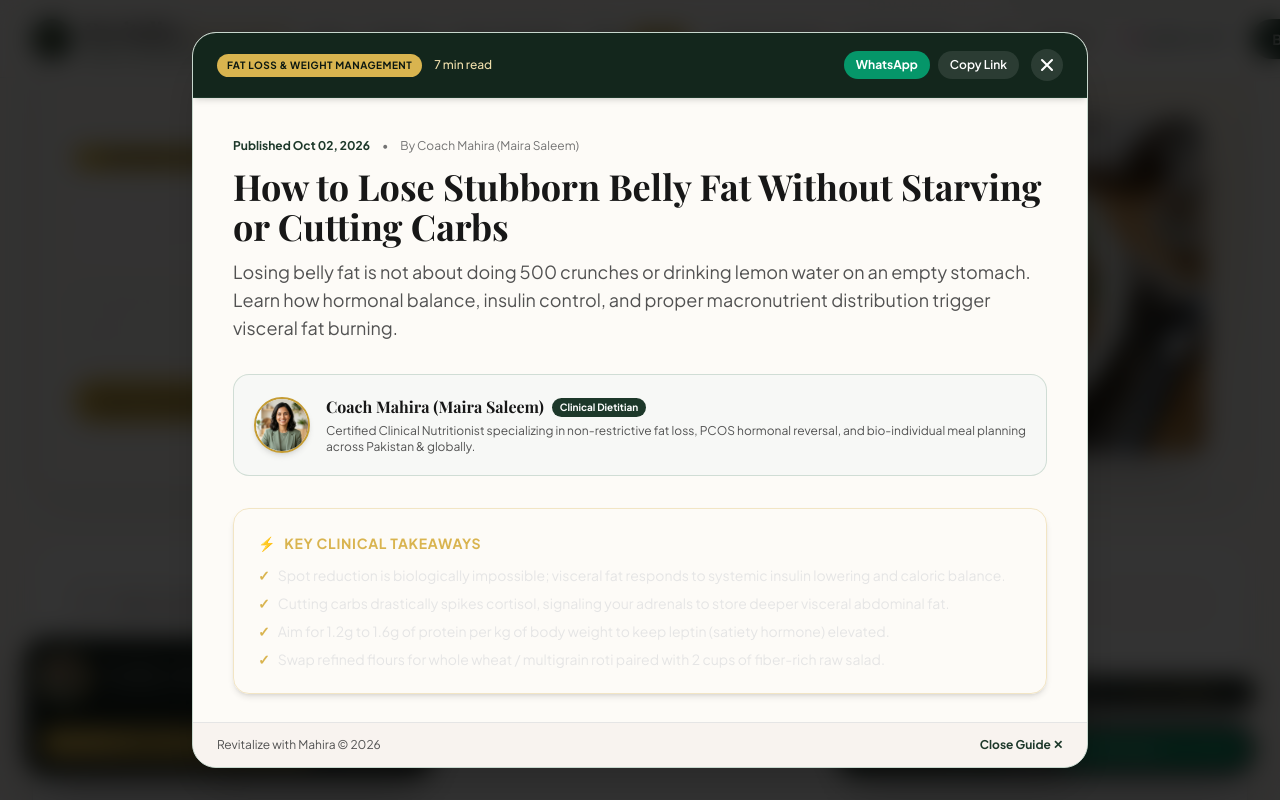
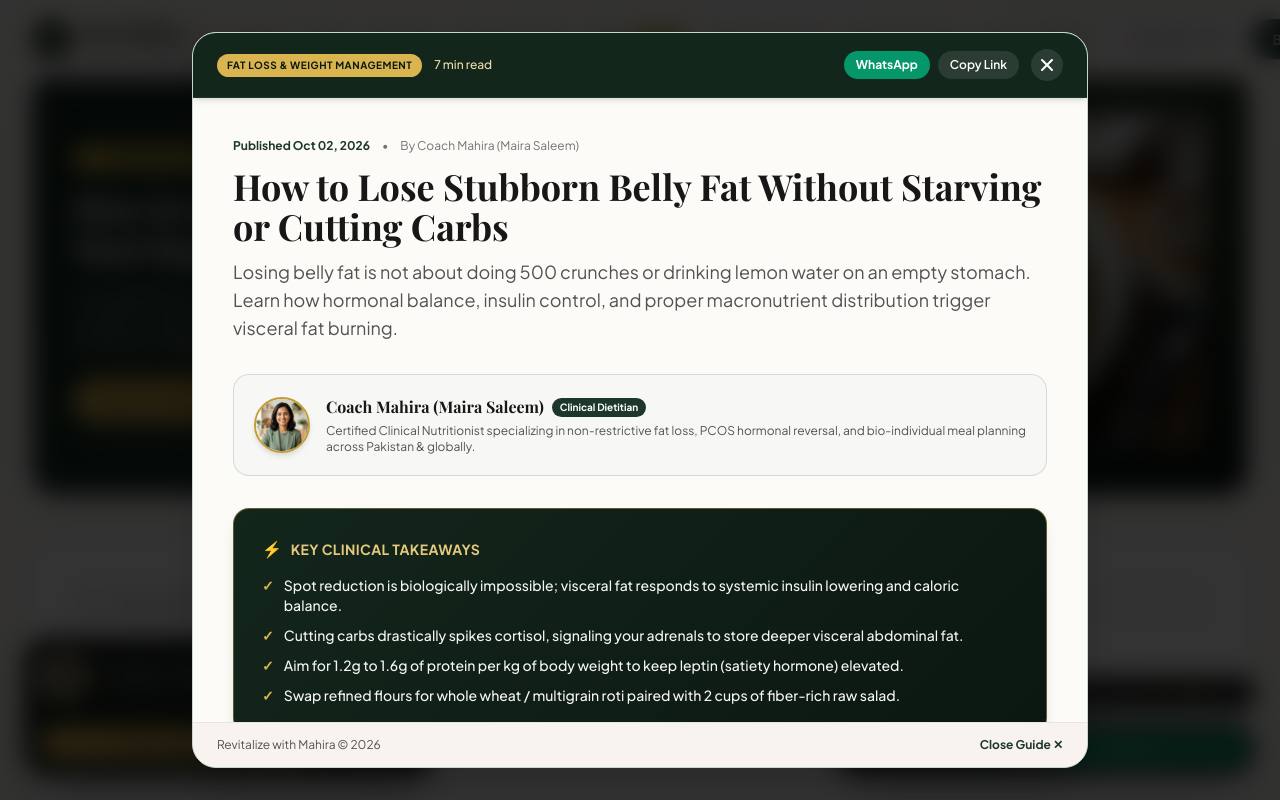
Before and after one commit to ahmadalibyteforceITSolution/mahira, a Vue app: page / in a window 1280 px wide. Both pictures are taken after a click on the button "Read Full Masterclass Guide". Shown: the part 12065-12865 px from the top of the page. Before the commit the page ends 12000 px from the top, so only its background shows below. After the commit the page ends 12000 px from the top, so only its background shows below. Built offline with nearby package versions, Linux system fonts and the light colour scheme; a web font is replaced by a local one.

Commit message:
fix: ensure 100% crystal-clear contrast and verified sitemap.xml and robots.txt

```diff
--- a/src/components/BlogSection.vue
+++ b/src/components/BlogSection.vue
@@ -35,18 +35,22 @@
       </div>
 
       <!-- Featured Highlight Blog (Sticky Top Editorial) -->
-      <div v-if="featuredBlog" class="mb-12 bg-linear-to-br from-brand-900 via-brand-800 to-brand-950 text-white rounded-3xl p-6 sm:p-10 shadow-luxury overflow-hidden relative border border-brand-700/50">
+      <div
+        v-if="featuredBlog"
+        class="mb-12 bg-gradient-to-br from-brand-900 via-brand-800 to-brand-950 text-white rounded-3xl p-6 sm:p-10 shadow-luxury overflow-hidden relative border border-brand-700/60"
+        style="background: linear-gradient(135deg, #13261C 0%, #1D382A 50%, #0B1711 100%); color: #ffffff;"
+      >
         <div class="absolute -right-16 -top-16 w-80 h-80 bg-gold-400/10 rounded-full blur-3xl pointer-events-none"></div>
         <div class="grid grid-cols-1 lg:grid-cols-12 gap-8 items-center relative z-10">
           <div class="lg:col-span-7 space-y-4">
             <div class="flex flex-wrap items-center gap-2">
-              <span class="px-3 py-1 rounded-full bg-gold-400 text-brand-950 text-xs font-bold uppercase tracking-wider">
+              <span class="px-3 py-1 rounded-full bg-gold-400 text-brand-950 text-xs font-bold uppercase tracking-wider shadow-xs">
                 ⭐ Featured Masterclass
               </span>
-              <span class="px-3 py-1 rounded-full bg-white/10 text-gold-300 text-xs font-medium border border-white/10">
+              <span class="px-3 py-1 rounded-full bg-white/15 text-gold-300 text-xs font-semibold border border-white/20">
                 {{ featuredBlog.category }}
               </span>
-              <span class="text-xs text-neutral-300 flex items-center gap-1">
+              <span class="text-xs text-gold-200 flex items-center gap-1 font-medium">
                 <svg class="w-3.5 h-3.5 text-gold-400" fill="none" stroke="currentColor" viewBox="0 0 24 24">
                   <circle cx="12" cy="12" r="10" stroke-width="2"/>
                   <polyline points="12 6 12 12 16 14" stroke-width="2"/>
@@ -55,18 +59,18 @@
               </span>
             </div>
 
-            <h3 class="font-serif text-2xl sm:text-3xl lg:text-4xl font-bold text-white leading-snug">
+            <h3 class="font-serif text-2xl sm:text-3xl lg:text-4xl font-bold text-white leading-snug tracking-tight">
               {{ featuredBlog.title }}
             </h3>
 
-            <p class="text-neutral-200 text-sm sm:text-base leading-relaxed line-clamp-3">
+            <p class="text-neutral-100 text-sm sm:text-base leading-relaxed line-clamp-3">
               {{ featuredBlog.excerpt }}
             </p>
 
             <div class="pt-2 flex flex-wrap items-center gap-4">
               <button
                 @click="openBlogModal(featuredBlog)"
-                class="px-6 py-3 rounded-full bg-gold-400 hover:bg-gold-300 text-brand-950 font-bold text-sm shadow-md transition-all hover:scale-105 cursor-pointer inline-flex items-center gap-2"
+                class="px-6 py-3 rounded-full bg-gold-400 hover:bg-gold-300 text-brand-950 font-bold text-sm shadow-lg transition-all hover:scale-105 cursor-pointer inline-flex items-center gap-2"
               >
                 <span>Read Full Masterclass Guide</span>
                 <svg class="w-4 h-4" fill="none" stroke="currentColor" viewBox="0 0 24 24">
@@ -75,7 +79,7 @@
               </button>
               <a
                 :href="`/blog/${featuredBlog.slug}/`"
-                class="text-xs text-gold-300 hover:text-white underline underline-offset-4 transition-colors"
+                class="text-xs text-gold-300 hover:text-white underline underline-offset-4 transition-colors font-medium"
               >
                 Open static page ↗
               </a>
@@ -89,13 +93,13 @@
                 :alt="featuredBlog.title"
                 class="w-full h-full object-cover transform hover:scale-105 transition-transform duration-700"
               />
-              <div class="absolute inset-0 bg-linear-to-t from-black/60 via-transparent to-transparent"></div>
-              <div class="absolute bottom-3 left-3 right-3 flex items-center justify-between text-xs text-white">
-                <span class="font-semibold flex items-center gap-1.5">
+              <div class="absolute inset-0 bg-gradient-to-t from-black/70 via-black/20 to-transparent"></div>
+              <div class="absolute bottom-3 left-3 right-3 flex items-center justify-between text-xs text-white font-medium">
+                <span class="flex items-center gap-1.5 font-bold">
                   <img src="/images/coach_mahira_avatar.jpg" alt="Coach Mahira" class="w-6 h-6 rounded-full border border-gold-400 object-cover" />
                   Coach Mahira
                 </span>
-                <span class="text-gold-300 font-medium">{{ featuredBlog.date }}</span>
+                <span class="text-gold-300 font-semibold">{{ featuredBlog.date }}</span>
               </div>
             </div>
           </div>
@@ -376,16 +380,19 @@
               </div>
             </div>
 
-            <!-- Key Takeaways Box -->
-            <div class="bg-linear-to-r from-brand-900 to-brand-950 text-white rounded-2xl p-6 shadow-md border border-gold-400/30">
-              <div class="flex items-center gap-2 text-gold-400 font-bold text-sm uppercase tracking-wider mb-3">
-                <span>⚡</span>
-                <span>Key Clinical Takeaways</span>
+            <!-- Key Takeaways Box (Guaranteed Dark Forest Green Background with High-Contrast White & Gold Text) -->
+            <div
+              class="bg-gradient-to-r from-brand-900 via-brand-950 to-brand-900 text-white rounded-2xl p-6 sm:p-7 shadow-lg border border-gold-400/40"
+              style="background: linear-gradient(135deg, #13261C 0%, #0B1711 100%); color: #ffffff;"
+            >
+              <div class="flex items-center gap-2 text-gold-400 font-bold text-sm uppercase tracking-wider mb-3.5">
+                <span class="text-base">⚡</span>
+                <span class="text-gold-300 font-bold tracking-wide">Key Clinical Takeaways</span>
               </div>
-              <ul class="space-y-2 text-xs sm:text-sm text-neutral-200">
-                <li v-for="(k, i) in selectedBlog.keyTakeaways" :key="i" class="flex items-start gap-2">
-                  <span class="text-gold-400 font-bold">✓</span>
-                  <span>{{ k }}</span>
+              <ul class="space-y-2.5 text-xs sm:text-sm text-neutral-100 font-medium leading-relaxed">
+                <li v-for="(k, i) in selectedBlog.keyTakeaways" :key="i" class="flex items-start gap-2.5">
+                  <span class="text-gold-400 font-bold text-sm shrink-0">✓</span>
+                  <span class="text-neutral-100">{{ k }}</span>
                 </li>
               </ul>
             </div>
@@ -400,7 +407,7 @@
                 <h2 class="font-serif text-xl sm:text-2xl font-bold text-brand-950">
                   {{ sec.heading }}
                 </h2>
-                <div class="text-neutral-700 leading-relaxed" v-html="sec.content"></div>
+                <div class="text-neutral-700 leading-relaxed space-y-3" v-html="sec.content"></div>
               </div>
             </div>
 
@@ -427,31 +434,33 @@
             </div>
 
             <!-- Consultation Booking Call-to-Action Banner -->
-            <div class="bg-linear-to-br from-gold-400/20 via-brand-100/60 to-gold-400/20 border border-gold-400/40 rounded-3xl p-6 sm:p-8 text-center space-y-4 shadow-sm">
-              <span class="text-2xl">🌿</span>
-              <h3 class="font-serif text-2xl font-bold text-brand-950">
+            <div
+              class="bg-gradient-to-br from-brand-900 via-brand-800 to-brand-950 text-white border border-gold-400/40 rounded-3xl p-6 sm:p-8 text-center space-y-4 shadow-lg"
+              style="background: linear-gradient(135deg, #13261C 0%, #1D382A 50%, #0B1711 100%); color: #ffffff;"
+            >
+              <span class="text-3xl inline-block">🌿</span>
+              <h3 class="font-serif text-2xl sm:text-3xl font-bold text-white tracking-tight">
                 Ready for a Customized Nutrition Plan?
               </h3>
-              <p class="text-neutral-700 text-xs sm:text-sm max-w-xl mx-auto leading-relaxed">
-                Stop guessing with online diets. Get a 100% bio-individual meal plan designed for your lifestyle, health markers, and taste preferences.
+              <p class="text-neutral-200 text-xs sm:text-sm max-w-xl mx-auto leading-relaxed">
+                Stop guessing with generic internet diets. Get a 100% bio-individual meal plan designed for your lifestyle, metabolic rate, and taste preferences.
               </p>
               <div class="flex flex-wrap items-center justify-center gap-3 pt-2">
                 <a
+                  href="tel:+923137095454"
+                  class="px-5 py-3 rounded-full bg-gold-400 hover:bg-gold-300 text-brand-950 font-bold text-xs sm:text-sm shadow-md transition-all hover:scale-105 flex items-center gap-2"
+                >
+                  <span>📞 Call: 0313-7095454</span>
+                </a>
+                <a
                   href="https://wa.me/923137095454?text=Hi%20Coach%20Mahira,%20I%20read%20your%20blog%20and%20want%20to%20book%20a%20consultation!"
                   target="_blank"
-                  class="px-6 py-3 rounded-full bg-emerald-700 hover:bg-emerald-800 text-white font-bold text-xs sm:text-sm shadow-md transition-all hover:scale-105 flex items-center gap-2"
+                  class="px-6 py-3 rounded-full bg-emerald-600 hover:bg-emerald-500 text-white font-bold text-xs sm:text-sm shadow-md transition-all hover:scale-105 flex items-center gap-2"
                 >
-                  <span>Chat with Coach on WhatsApp</span>
+                  <span>WhatsApp Coach Mahira</span>
                   <svg class="w-4 h-4" fill="none" stroke="currentColor" viewBox="0 0 24 24">
                     <path stroke-linecap="round" stroke-linejoin="round" stroke-width="2" d="M14 5l7 7m0 0l-7 7m7-7H3"/>
                   </svg>
-                </a>
-                <a
-                  @click="closeBlogModal"
-                  href="#booking"
-                  class="px-5 py-3 rounded-full bg-brand-900 text-white font-bold text-xs sm:text-sm hover:bg-brand-950 transition-colors"
-                >
-                  Book Online Consultation
                 </a>
               </div>
             </div>
```
